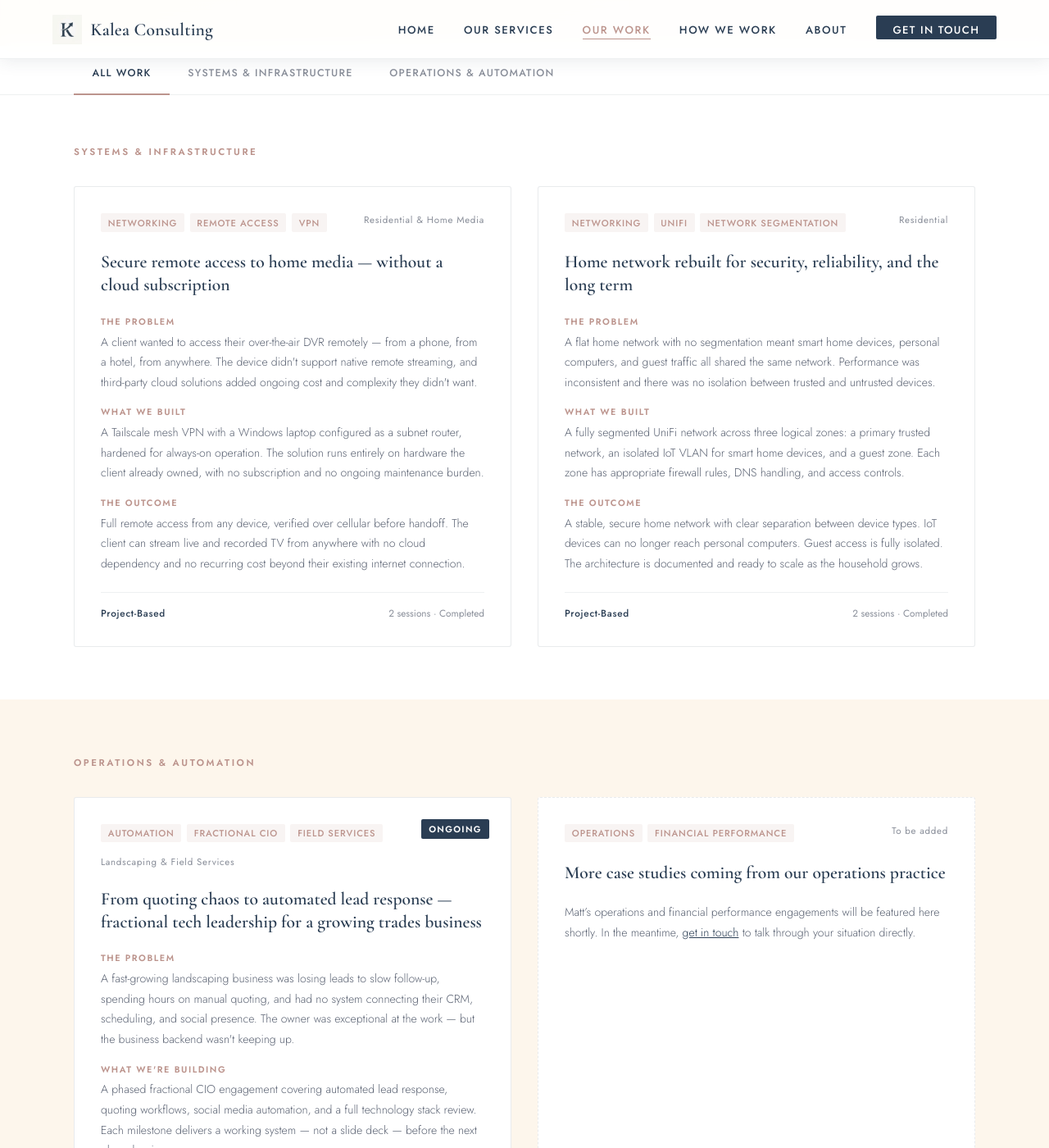
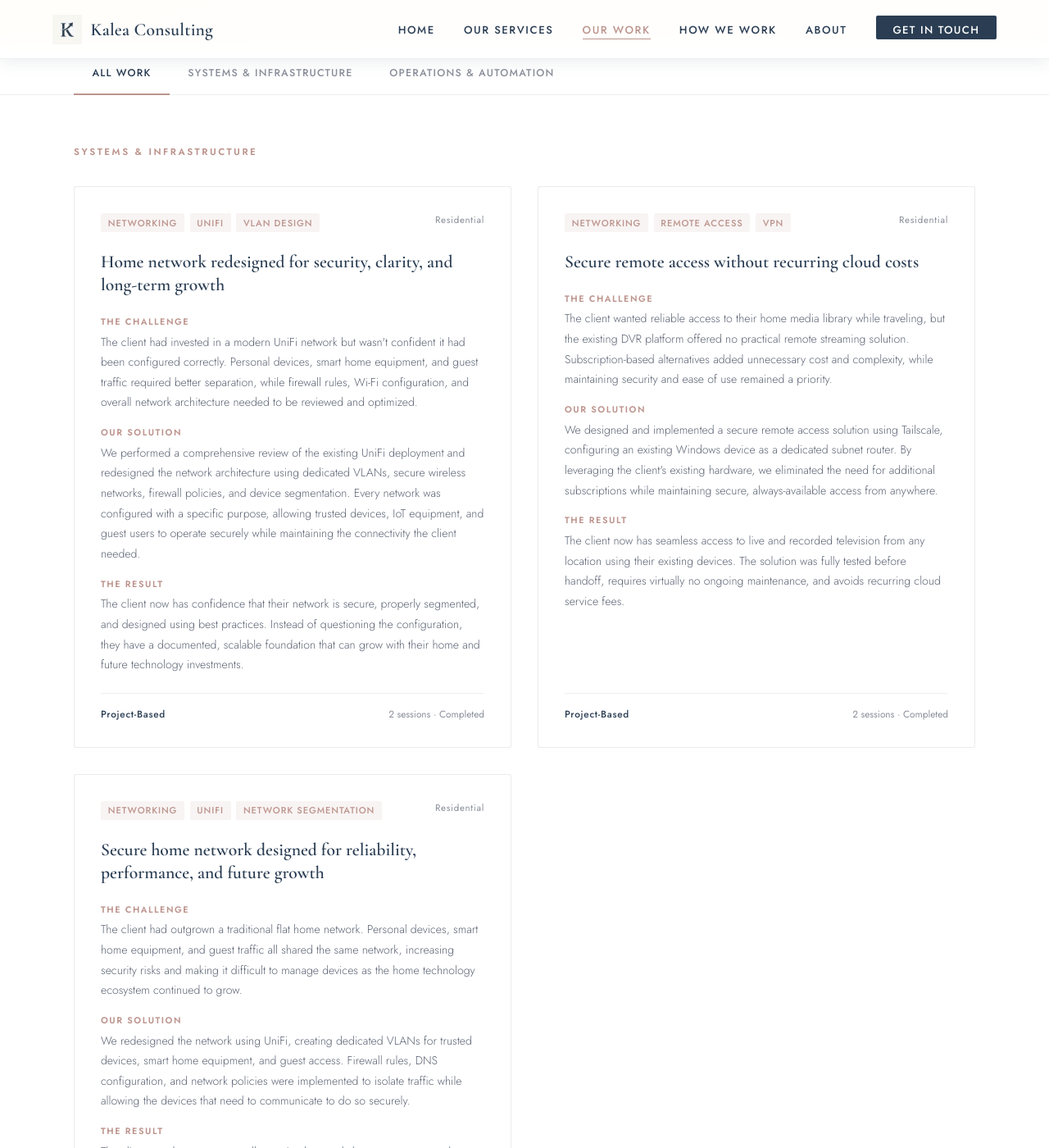
Before and after one commit to Kalea-Consulting/kaleaconsulting, a Jekyll site: the page built from work.html, in a window 1280 px wide and 1400 px high, scrolled down 421 px. Shown: the whole window at 82% size. Built offline with Jekyll 4.4.1, drawn with Linux system fonts in a browser that asks for light colours; some of the changed text lies outside the part shown.

Commit message:
refine portfolio messaging and case studies work.html
- Rewrote project case studies to focus on business challenges, solutions, and outcomes
- Improved consistency across completed and active engagements
- Distinguished ongoing fractional leadership engagements from completed projects
- Strengthened Jobber, QuickBooks, and AI positioning throughout portfolio examples
- Refined portfolio introductions, titles, and project summaries for clarity and SEO
- Aligned "Our Work" messaging with Kalea's people-first, practical consulting philosophy

```diff
--- a/work.html
+++ b/work.html
@@ -12,9 +12,7 @@ description: Case studies from Kalea Consulting — real engagements across netw
     <span class="hero-eyebrow fade-up">What we've done</span>
     <h1 class="fade-up">Work that made a <em>real difference</em>.</h1>
     <p class="fade-up">
-      We work with businesses that are exceptional at what they do and want their operations
-      and technology to match. These are some of the problems we&rsquo;ve solved — told
-      plainly, without the consulting theatre.
+      We work with businesses that are exceptional at what they do and want their operations and technology to match. Every project tells a different story, but they all have one thing in common: practical solutions that help businesses run better.
     </p>
   </div>
 </section>
@@ -38,6 +36,37 @@ description: Case studies from Kalea Consulting — real engagements across netw
 
     <div class="case-grid">
 
+            <!-- Ubiquiti -->
+      <div class="case-card fade-up" data-category="systems">
+        <div class="case-header">
+          <div class="case-tags">
+            <span class="case-tag">Networking</span>
+            <span class="case-tag">UniFi</span>
+            <span class="case-tag">VLAN Design</span>
+          </div>
+          <span class="case-industry">Residential</span>
+        </div>
+        <h3 class="case-title">Home network redesigned for security, clarity, and long-term growth</h3>
+        <div class="case-body">
+          <div class="case-block">
+            <span class="case-block-label">The Challenge</span>
+            <p>The client had invested in a modern UniFi network but wasn't confident it had been configured correctly. Personal devices, smart home equipment, and guest traffic required better separation, while firewall rules, Wi-Fi configuration, and overall network architecture needed to be reviewed and optimized.</p>
+          </div>
+          <div class="case-block">
+            <span class="case-block-label">Our Solution</span>
+            <p>We performed a comprehensive review of the existing UniFi deployment and redesigned the network architecture using dedicated VLANs, secure wireless networks, firewall policies, and device segmentation. Every network was configured with a specific purpose, allowing trusted devices, IoT equipment, and guest users to operate securely while maintaining the connectivity the client needed.</p>
+          </div>
+          <div class="case-block">
+            <span class="case-block-label">The Result</span>
+            <p>The client now has confidence that their network is secure, properly segmented, and designed using best practices. Instead of questioning the configuration, they have a documented, scalable foundation that can grow with their home and future technology investments.</p>
+          </div>
+        </div>
+        <div class="case-footer">
+          <span class="case-model">Project-Based</span>
+          <span class="case-duration">2 sessions &middot; Completed</span>
+        </div>
+      </div>
+
       <!-- Case 1: Tailscale / Remote Access -->
       <div class="case-card fade-up" data-category="systems">
         <div class="case-header">
@@ -46,21 +75,21 @@ description: Case studies from Kalea Consulting — real engagements across netw
             <span class="case-tag">Remote Access</span>
             <span class="case-tag">VPN</span>
           </div>
-          <span class="case-industry">Residential &amp; Home Media</span>
+          <span class="case-industry">Residential</span>
         </div>
-        <h3 class="case-title">Secure remote access to home media — without a cloud subscription</h3>
+        <h3 class="case-title">Secure remote access without recurring cloud costs</h3>
         <div class="case-body">
           <div class="case-block">
-            <span class="case-block-label">The Problem</span>
-            <p>A client wanted to access their over-the-air DVR remotely — from a phone, from a hotel, from anywhere. The device didn't support native remote streaming, and third-party cloud solutions added ongoing cost and complexity they didn't want.</p>
+            <span class="case-block-label">The Challenge</span>
+            <p>The client wanted reliable access to their home media library while traveling, but the existing DVR platform offered no practical remote streaming solution. Subscription-based alternatives added unnecessary cost and complexity, while maintaining security and ease of use remained a priority.</p>
           </div>
           <div class="case-block">
-            <span class="case-block-label">What We Built</span>
-            <p>A Tailscale mesh VPN with a Windows laptop configured as a subnet router, hardened for always-on operation. The solution runs entirely on hardware the client already owned, with no subscription and no ongoing maintenance burden.</p>
+            <span class="case-block-label">Our Solution</span>
+            <p>We designed and implemented a secure remote access solution using Tailscale, configuring an existing Windows device as a dedicated subnet router. By leveraging the client's existing hardware, we eliminated the need for additional subscriptions while maintaining secure, always-available access from anywhere.</p>
           </div>
           <div class="case-block">
-            <span class="case-block-label">The Outcome</span>
-            <p>Full remote access from any device, verified over cellular before handoff. The client can stream live and recorded TV from anywhere with no cloud dependency and no recurring cost beyond their existing internet connection.</p>
+            <span class="case-block-label">The Result</span>
+            <p>The client now has seamless access to live and recorded television from any location using their existing devices. The solution was fully tested before handoff, requires virtually no ongoing maintenance, and avoids recurring cloud service fees.</p>
           </div>
         </div>
         <div class="case-footer">
@@ -79,19 +108,19 @@ description: Case studies from Kalea Consulting — real engagements across netw
           </div>
           <span class="case-industry">Residential</span>
         </div>
-        <h3 class="case-title">Home network rebuilt for security, reliability, and the long term</h3>
+        <h3 class="case-title">Secure home network designed for reliability, performance, and future growth</h3>
         <div class="case-body">
           <div class="case-block">
-            <span class="case-block-label">The Problem</span>
-            <p>A flat home network with no segmentation meant smart home devices, personal computers, and guest traffic all shared the same network. Performance was inconsistent and there was no isolation between trusted and untrusted devices.</p>
+            <span class="case-block-label">The Challenge</span>
+            <p>The client had outgrown a traditional flat home network. Personal devices, smart home equipment, and guest traffic all shared the same network, increasing security risks and making it difficult to manage devices as the home technology ecosystem continued to grow.</p>
           </div>
           <div class="case-block">
-            <span class="case-block-label">What We Built</span>
-            <p>A fully segmented UniFi network across three logical zones: a primary trusted network, an isolated IoT VLAN for smart home devices, and a guest zone. Each zone has appropriate firewall rules, DNS handling, and access controls.</p>
+            <span class="case-block-label">Our Solution</span>
+            <p>We redesigned the network using UniFi, creating dedicated VLANs for trusted devices, smart home equipment, and guest access. Firewall rules, DNS configuration, and network policies were implemented to isolate traffic while allowing the devices that need to communicate to do so securely.</p>
           </div>
           <div class="case-block">
-            <span class="case-block-label">The Outcome</span>
-            <p>A stable, secure home network with clear separation between device types. IoT devices can no longer reach personal computers. Guest access is fully isolated. The architecture is documented and ready to scale as the household grows.</p>
+            <span class="case-block-label">The Result</span>
+            <p>The client now has a secure, well-organized network that protects personal devices from IoT traffic while providing fully isolated guest access. The network is documented, easy to manage, and designed to support future expansion without requiring a complete redesign.</p>
           </div>
         </div>
         <div class="case-footer">
@@ -118,26 +147,26 @@ description: Case studies from Kalea Consulting — real engagements across netw
       <div class="case-card fade-up" data-category="operations">
         <div class="case-header">
           <div class="case-tags">
-            <span class="case-tag">Automation</span>
+            <span class="case-tag">Jobber Optimization</span>
             <span class="case-tag">Fractional CIO</span>
-            <span class="case-tag">Field Services</span>
+            <span class="case-tag">Technology Strategy</span>
           </div>
           <span class="case-industry">Landscaping &amp; Field Services</span>
         </div>
         <div class="case-ongoing-badge">Ongoing</div>
-        <h3 class="case-title">From quoting chaos to automated lead response — fractional tech leadership for a growing trades business</h3>
+        <h3 class="case-title">Jobber optimization and AI integration for a growing landscaping business</h3>
         <div class="case-body">
           <div class="case-block">
-            <span class="case-block-label">The Problem</span>
-            <p>A fast-growing landscaping business was losing leads to slow follow-up, spending hours on manual quoting, and had no system connecting their CRM, scheduling, and social presence. The owner was exceptional at the work — but the business backend wasn't keeping up.</p>
+            <span class="case-block-label">The Challenge</span>
+            <p>A growing landscaping business had reached the point where its technology could no longer keep pace with the business. Jobber is being underutilized, lead follow up relied on manual processes, quoting required repetitive administrative work, and key business systems operated independently instead of together. The owner needed a technology partner who could develop a long-term strategy while delivering practical improvements that supported continued growth.</p>
           </div>
           <div class="case-block">
-            <span class="case-block-label">What We're Building</span>
-            <p>A phased fractional CIO engagement covering automated lead response, quoting workflows, social media automation, and a full technology stack review. Each milestone delivers a working system — not a slide deck — before the next phase begins.</p>
+            <span class="case-block-label">Our Solution</span>
+            <p>We partnered with the business as its Fractional CIO, making Jobber the foundation of a connected technology ecosystem. The engagement includes Jobber optimization, Claude AI and MCP integration, workflow automation, business systems planning, and ongoing technology strategy. Each phase is designed to reduce manual work, improve communication, and strengthen the technology supporting day-to-day operations while building toward a long-term vision.</p>
           </div>
           <div class="case-block">
-            <span class="case-block-label">Early Results</span>
-            <p>Lead response time reduced from hours to minutes. Quoting workflows that previously required manual data entry are now automated end-to-end. The owner spends less time on admin and more time on the work that generates revenue.</p>
+            <span class="case-block-label">Current Progress </span>
+            <p>The engagement is actively underway, with new capabilities being implemented in phases. Jobber workflows continue to be optimized, AI-driven processes are replacing repetitive administrative tasks, and business systems are becoming increasingly connected. As each milestone is completed, the company gains additional efficiency while building a technology foundation designed to support future growth.</p>
           </div>
         </div>
         <div class="case-footer">
@@ -150,22 +179,30 @@ description: Case studies from Kalea Consulting — real engagements across netw
       <div class="case-card case-card--placeholder fade-up" style="transition-delay:0.1s" data-category="operations">
         <div class="case-header">
           <div class="case-tags">
-            <span class="case-tag">Operations</span>
-            <span class="case-tag">Financial Performance</span>
-          </div>
-          <span class="case-industry">To be added</span>
+            <span class="case-tag">Operations Strategy</span>
+            <span class="case-tag">Fractional COO</span>
+            <span class="case-tag">Jobber Optimization</span>
+            </div>
+        <div class="case-ongoing-badge">Ongoing</div>
         </div>
-        <h3 class="case-title">More case studies coming from our operations practice</h3>
+        <h3 class="case-title">Building a stronger landscaping business through Jobber, QuickBooks, and operational leadership</h3>
         <div class="case-body">
           <div class="case-block">
-            <p>
-              Matt&rsquo;s operations and financial performance engagements will be featured here shortly.
-              In the meantime, <a href="/#contact">get in touch</a> to talk through your situation directly.
-            </p>
+            <span class="case-block-label">The Challenge</span>
+            <p>A growing landscaping business was preparing for its next stage of growth, but its operational systems had not evolved alongside the business. Jobber is being used for daily operations, while opportunities remained to strengthen pricing, job costing, bookkeeping workflows, reporting, and overall financial visibility. The owner wanted an operational partner who could align business processes, financial data, and technology to support long-term growth.</p>
+          </div>
+          <div class="case-block">
+            <span class="case-block-label">Our Solution</span>
+            <p>We partnered with the business as its Fractional COO, providing ongoing operational leadership centered around Jobber and QuickBooks. The engagement includes optimizing operational workflows, strengthening pricing strategy, improving job costing, refining bookkeeping processes, developing KPI reporting, and creating standardized operating procedures. By aligning field operations with financial reporting, we're helping build a business that is easier to manage, measure, and scale.</p>
+          </div>
+          <div class="case-block">
+            <span class="case-block-label">Current Progress </span>
+            <p>The engagement is actively underway with operational improvements being implemented in phases. Jobber workflows, QuickBooks processes, reporting frameworks, pricing standards, and business procedures continue to evolve alongside the company's growth, creating a stronger operational foundation while supporting day-to-day operations.</p>
           </div>
         </div>
         <div class="case-footer">
-          <span class="case-model">Operations &amp; Financial Performance</span>
+          <span class="case-model">Fractional &middot; Milestone-Based</span>
+          <span class="case-duration">Active engagement</span>
         </div>
       </div>
 
@@ -176,10 +213,9 @@ description: Case studies from Kalea Consulting — real engagements across netw
 <!-- CTA BAND -->
 <div class="cta-band">
   <div class="cta-band-inner fade-up">
-    <h2>Running a business that&rsquo;s great at what it does?</h2>
+    <h2>Your business could be the next success story.</h2>
     <p>
-      We work best with owners who are serious about their trade and ready to stop letting
-      the back-office be the thing that holds them back. Let&rsquo;s talk.
+      Every engagement begins with understanding your business, your goals, and the challenges standing in the way. If you're ready to build something stronger, we'd love the opportunity to help.
     </p>
     <a href="/#contact" class="btn-cream">Start a Conversation</a>
   </div>
```
